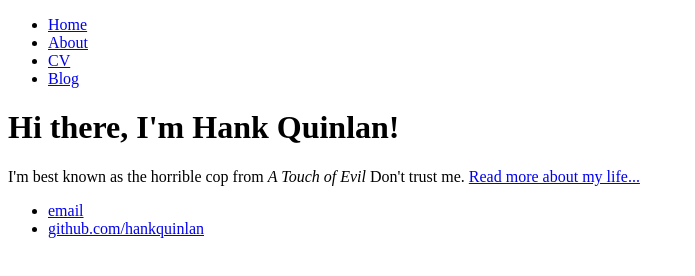
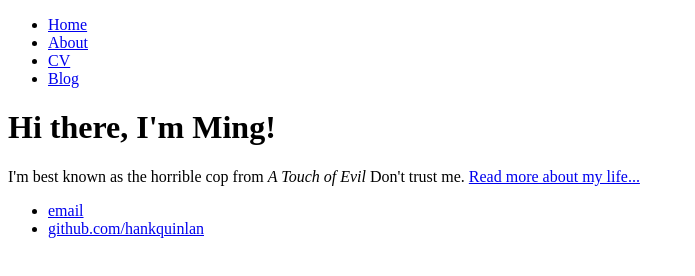
Before and after one commit to MingLang/Plain-page, a plain HTML site: page index.html in a window 1280 px wide. Shown: the whole page, without its empty margins (0-695 px from the left). Drawn offline with Linux system fonts and the light colour scheme.

Commit message:
Update index.html

```diff
--- a/index.html
+++ b/index.html
@@ -1,7 +1,7 @@
 <!DOCTYPE html>
 <html>
 	<head>
-		<title>Hank Quinlan, Horrible Cop</title>
+		<title>Ming's first webpage</title>
 	</head>
 	<body>
 		<nav>
@@ -14,7 +14,7 @@
 		</nav>
 		<div class="container">
     		<div class="blurb">
-        		<h1>Hi there, I'm Hank Quinlan!</h1>
+        		<h1>Hi there, I'm Ming!</h1>
 				<p>I'm best known as the horrible cop from <em>A Touch of Evil</em> Don't trust me. <a href="/about">Read more about my life...</a></p>
     		</div><!-- /.blurb -->
 		</div><!-- /.container -->
```
